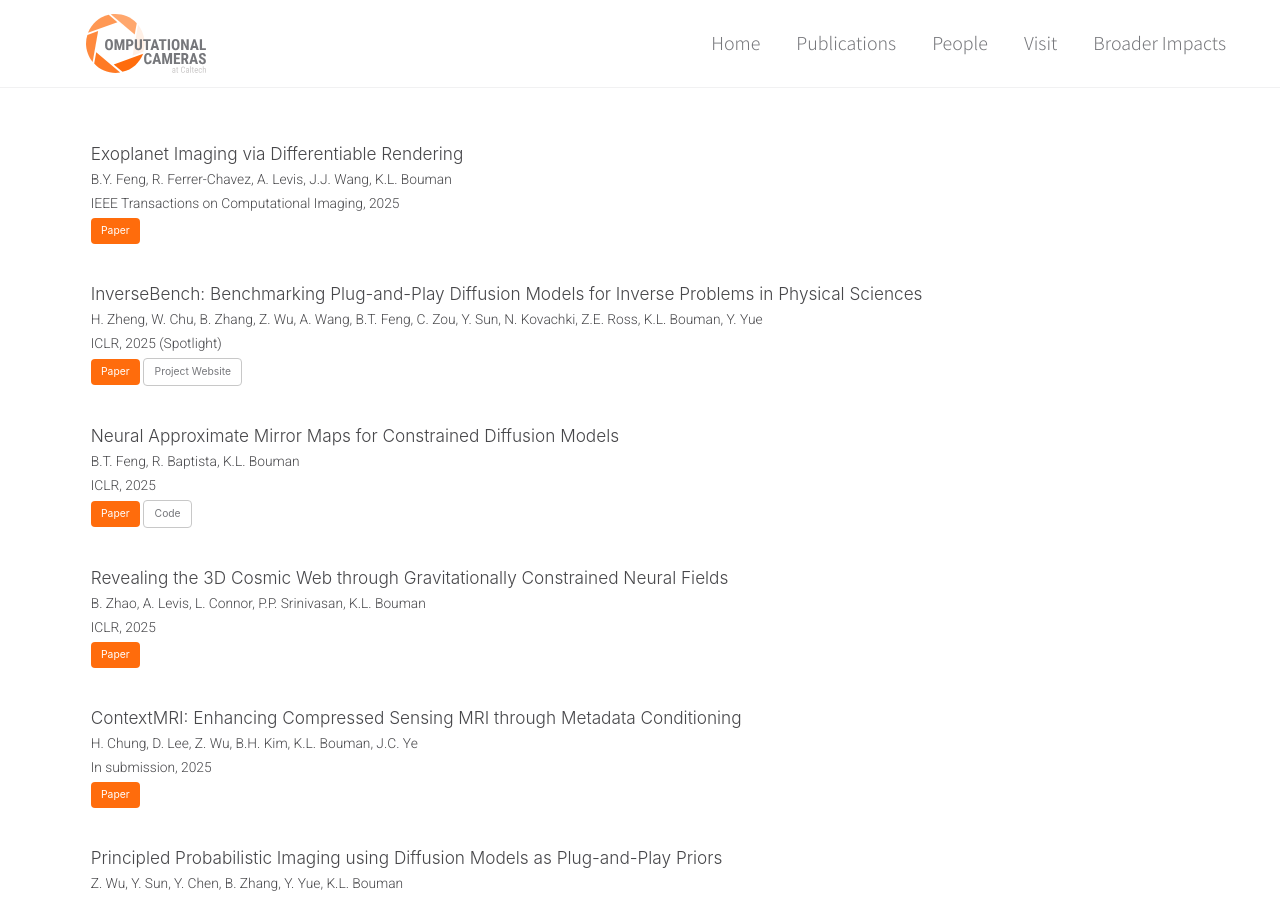
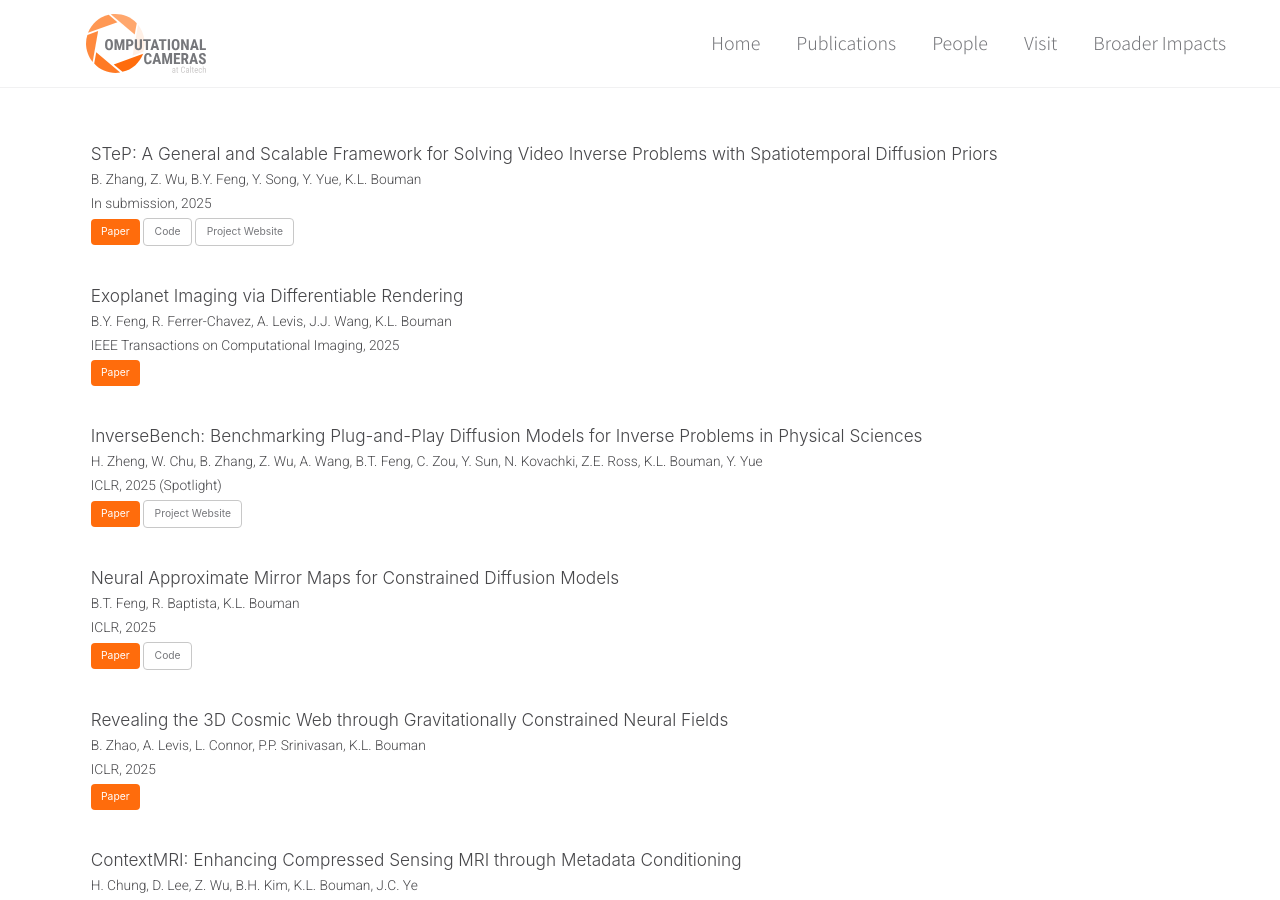
Before and after one commit to boumangroup/boumangroup.github.io, a Jekyll site: the page built from _pages/publications.html, in a window 1280 px wide and 900 px high. Built offline with Jekyll 4.4.1, drawn with Linux system fonts in a browser that asks for light colours; a script that is not in the unit is left out.

Commit message:
update STeP paper

```diff
--- a/_data/publications.yml
+++ b/_data/publications.yml
@@ -9,6 +9,9 @@ highlight:  # publications to be shown on home page
   - title: "Principled Probabilistic Imaging using Diffusion Models as Plug-and-Play Priors"
     link: "http://imaging.cms.caltech.edu/pnpdm/"
     teaser: "publications/pnpdm_teaser.png"
+  - title: "STeP: A General and Scalable Framework for Solving Video Inverse Problems with Spatiotemporal Diffusion Priors"
+    link: "https://zhangbingliang2019.github.io/STeP/"
+    teaser: "publications/step_teaser.gif"
   - title: "First 3D Recovery of the Gas Around a Black Hole"
     link: "http://imaging.cms.caltech.edu/orbital_tomography/"
     teaser: "publications/orbital_tomography_teaser.gif"
@@ -56,6 +59,13 @@ highlight:  # publications to be shown on home page
     teaser: publications/polish.png
 
 papers:
+  - title: "STeP: A General and Scalable Framework for Solving Video Inverse Problems with Spatiotemporal Diffusion Priors"
+    authors: "B. Zhang, Z. Wu, B.Y. Feng, Y. Song, Y. Yue, K.L. Bouman"
+    venue: "In submission, 2025"
+    links:
+      - "[Paper](https://arxiv.org/abs/2504.07549){: .btn .btn--orange}"
+      - "[Code](https://github.com/zhangbingliang2019/STeP){: .btn .btn--inverse}"
+      - "[Project Website](https://zhangbingliang2019.github.io/STeP/){: .btn .btn--inverse}"
   - title: "Exoplanet Imaging via Differentiable Rendering"
     authors: "B.Y. Feng, R. Ferrer-Chavez, A. Levis, J.J. Wang, K.L. Bouman"
     venue: "IEEE Transactions on Computational Imaging, 2025"
```
Also changed, not shown: 1 other file.
